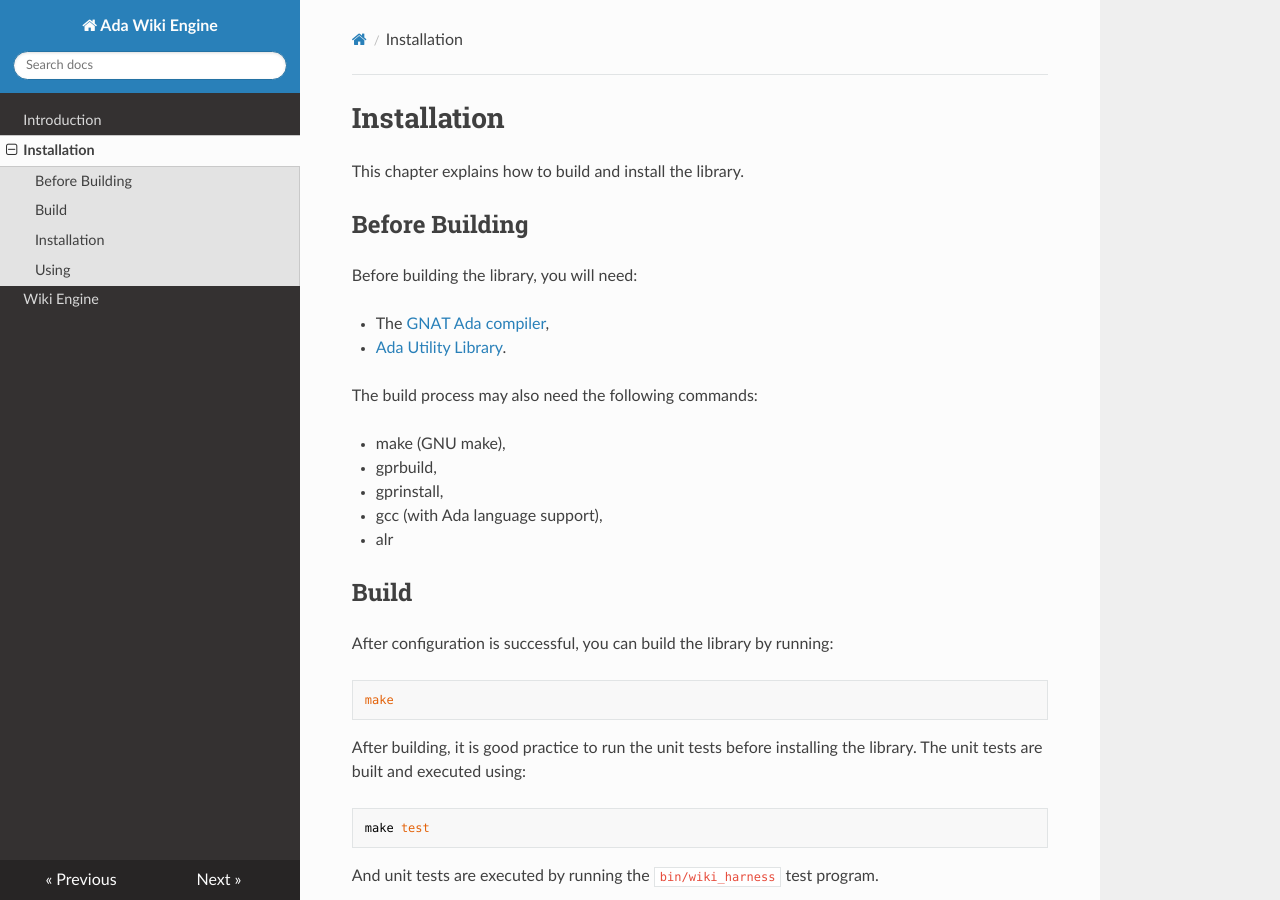
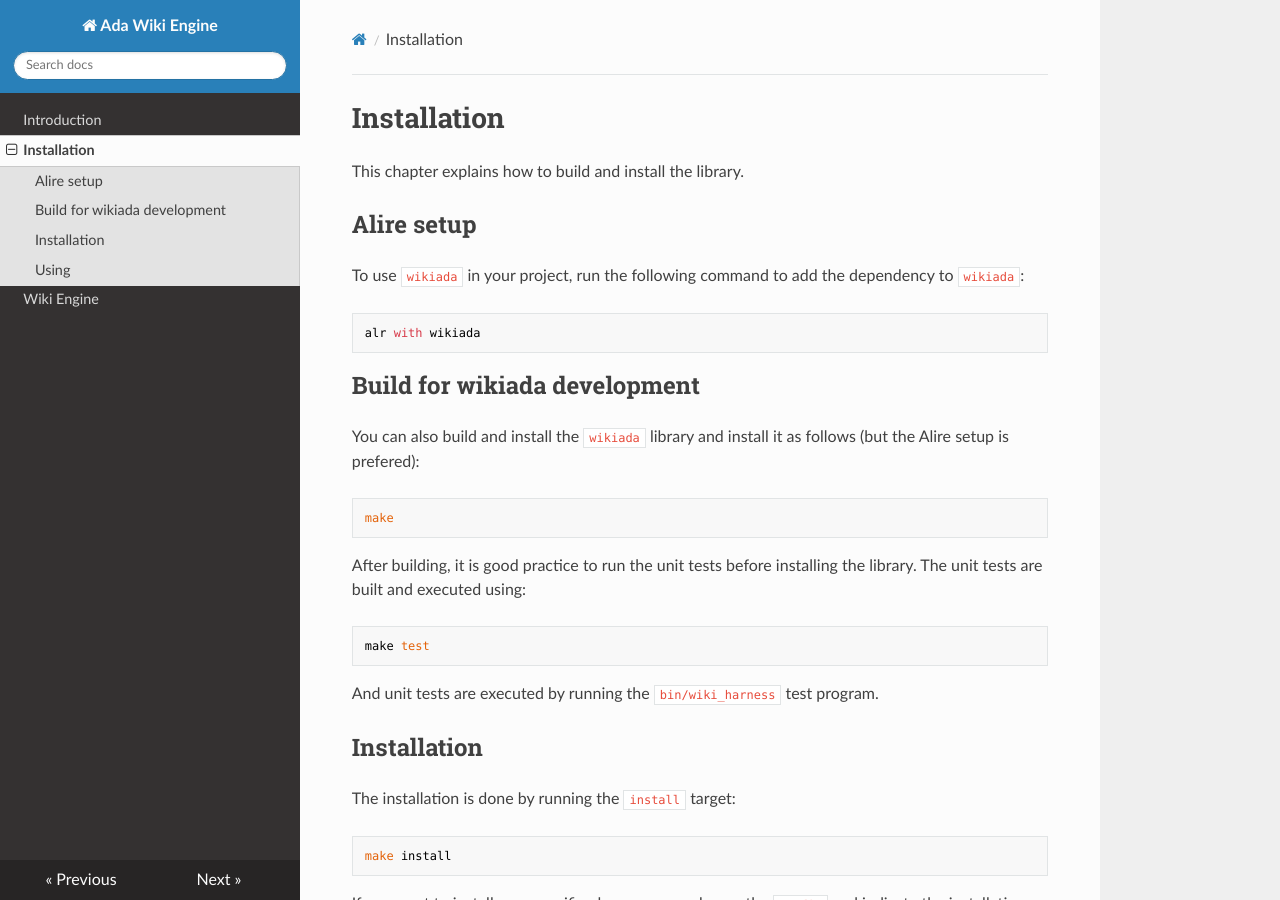
Before and after one commit to stcarrez/ada-wiki, an MkDocs documentation site: the page built from docs/Installation.md, in a window 1280 px wide and 900 px high. Built offline with MkDocs 1.6.1, drawn with Linux system fonts in a browser that asks for light colours; nearby versions of some CDN libraries.

Commit message:
Update installation notes

````diff
--- a/docs/Installation.md
+++ b/docs/Installation.md
@@ -2,24 +2,20 @@
 
 This chapter explains how to build and install the library.
 
-## Before Building
+## Alire setup
 
-Before building the library, you will need:
+To use `wikiada` in your project, run the following command to add the dependency
+to `wikiada`:
 
-* The [GNAT Ada compiler](https://libre.adacore.com/tools/gnat-gpl-edition/),
-* [Ada Utility Library](https://github.com/stcarrez/ada-util).
+```
+alr with wikiada
+```
 
-The build process may also need the following commands:
+## Build for wikiada development
 
-* make (GNU make),
-* gprbuild,
-* gprinstall,
-* gcc (with Ada language support),
-* alr
+You can also build and install the `wikiada` library and install it as follows
+(but the Alire setup is prefered):
 
-## Build
-
-After configuration is successful, you can build the library by running:
 ```
 make
 ```
````
